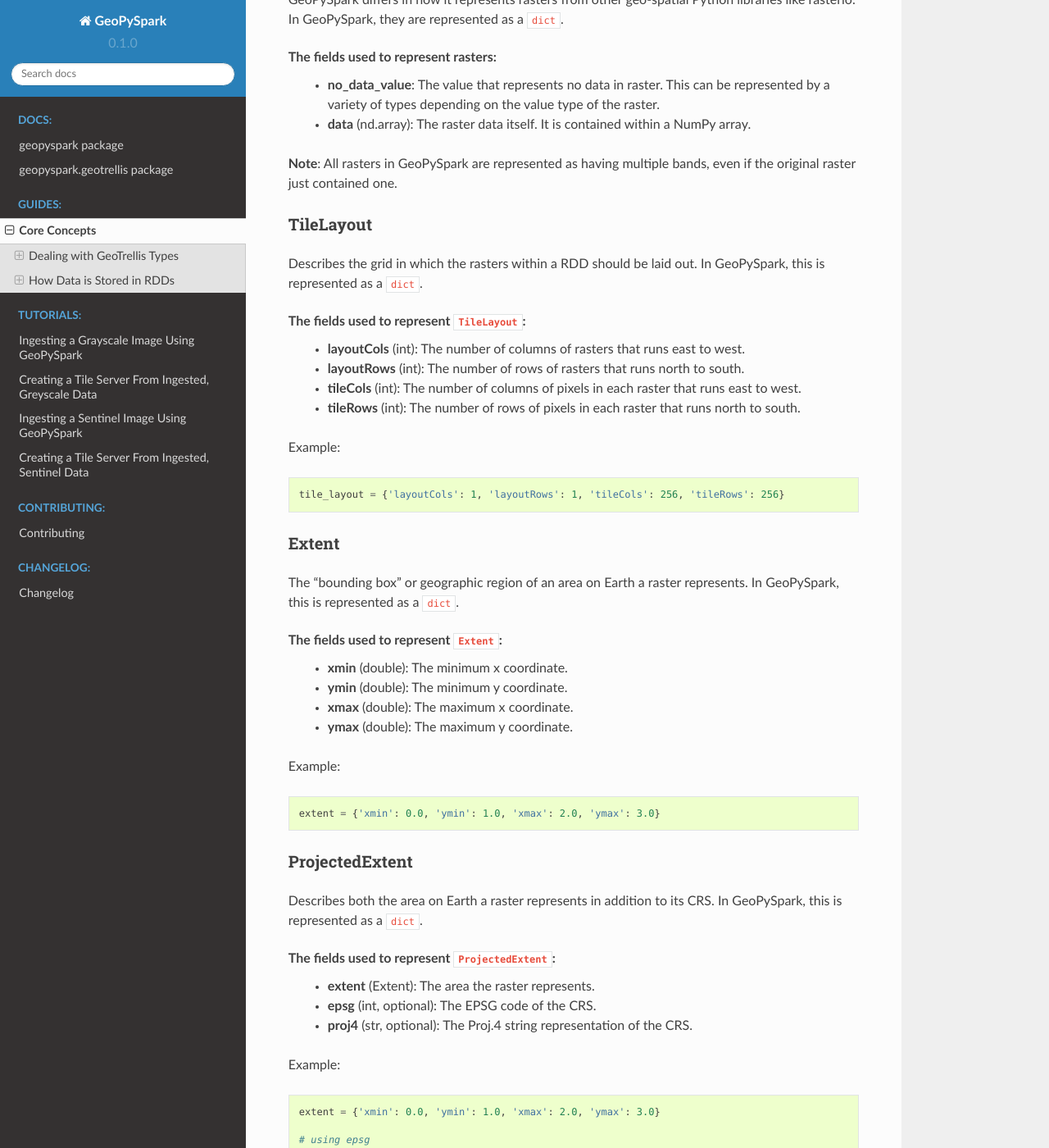
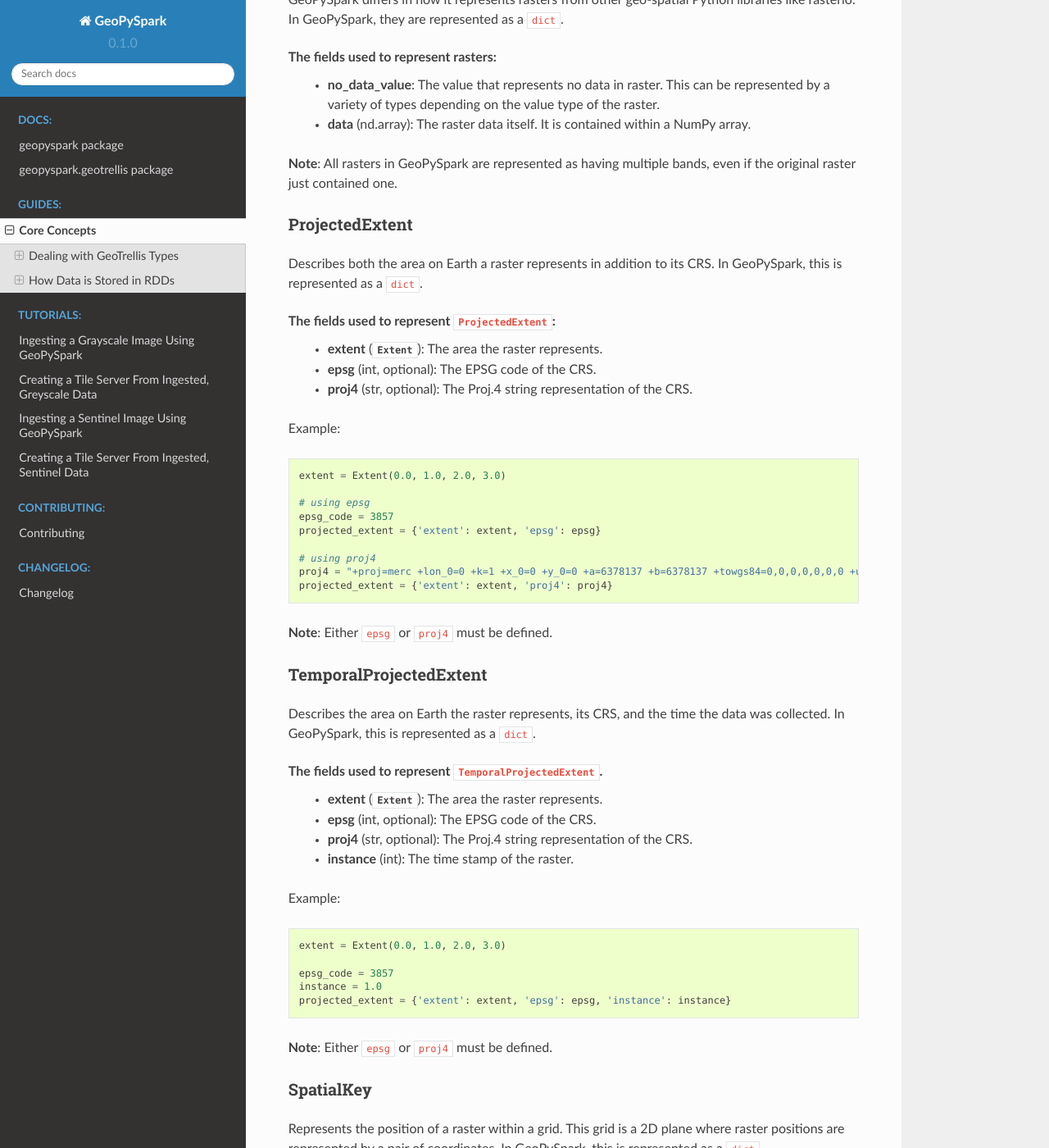
Before and after one commit to locationtech-labs/geopyspark, a Sphinx documentation site: the page built from docs/core_concepts.rst, in a window 1280 px wide and 1400 px high, scrolled down 470 px. Shown: the whole window at 82% size. Built offline with Sphinx 7.4.7 and the Read the Docs theme 2.0.0, drawn with Linux system fonts in a browser that asks for light colours; some of the changed text lies outside the part shown.

Commit message:
Updated core_concepts

```diff
--- a/docs/core_concepts.rst
+++ b/docs/core_concepts.rst
@@ -33,50 +33,6 @@ The fields used to represent rasters:
 **Note**: All rasters in GeoPySpark are represented as having multiple bands,
 even if the original raster just contained one.
 
-.. _tile_layout:
-
-TileLayout
-----------
-
-Describes the grid in which the rasters within a RDD should be laid out.
-In GeoPySpark, this is represented as a ``dict``.
-
-The fields used to represent ``TileLayout``:
- - **layoutCols** (int): The number of columns of rasters that runs east to
-   west.
- - **layoutRows** (int): The number of rows of rasters that runs north to south.
- - **tileCols** (int): The number of columns of pixels in each raster that runs
-   east to west.
- - **tileRows** (int): The number of rows of pixels in each raster that runs
-   north to south.
-
-Example:
-
-.. code:: python
-
-   tile_layout = {'layoutCols': 1, 'layoutRows': 1, 'tileCols': 256, 'tileRows': 256}
-
-.. _extent:
-
-Extent
-------
-
-The "bounding box" or geographic region of an area on Earth a raster represents.
-In GeoPySpark, this is represented as a ``dict``.
-
-The fields used to represent ``Extent``:
- - **xmin** (double): The minimum x coordinate.
- - **ymin** (double): The minimum y coordinate.
- - **xmax** (double): The maximum x coordinate.
- - **ymax** (double): The maximum y coordinate.
-
-Example:
-
-.. code:: python
-
-   extent = {'xmin': 0.0, 'ymin': 1.0, 'xmax': 2.0, 'ymax': 3.0}
-
-
 .. _projected_extent:
 
 ProjectedExtent
@@ -94,7 +51,7 @@ Example:
 
 .. code:: python
 
-   extent = {'xmin': 0.0, 'ymin': 1.0, 'xmax': 2.0, 'ymax': 3.0}
+   extent = Extent(0.0, 1.0, 2.0, 3.0)
 
    # using epsg
    epsg_code = 3857
@@ -125,7 +83,7 @@ Example:
 
 .. code:: python
 
-   extent = {'xmin': 0.0, 'ymin': 1.0, 'xmax': 2.0, 'ymax': 3.0}
+   extent = Extent(0.0, 1.0, 2.0, 3.0)
 
    epsg_code = 3857
    instance = 1.0
@@ -171,43 +129,6 @@ Example:
 .. code:: python
 
    spatial_key = {'col': 0, 'row': 0, 'instant': 0.0}
-
-Bounds
-------
-
-Represents the area covered by all of the values in a RDD on a grid. Uses
-either ``SpatialKey`` s or ``SpaceTimeKey`` s depending on the type of data.
-In GeoPySpark, this is represented as a ``dict``.
-
-The fields used to represent ``Bounds``:
- - **minKey** (SpatialKey or SpaceTimeKey): The smallest SpatialKey or
-   SpaceTimeKey.
- - **maxKey** (SpatialKey or SpaceTimeKey): The largest SpatialKey or
-   SpaceTimeKey.
-
-Example:
-
-.. code:: python
-
-  min_key = {'col': 0, 'row': 0}
-  max_key = {'col' 100', 'row': 100}
-
-  bounds = {'minKey': min_key, 'max_key': max_key}
-
-.. _metadata:
-
-TileLayerMetadata
------------------
-
-Information on the values within a RDD. This is often needed when performing
-certain actions. In GeoPySpark, this is represented as a ``dict``.
-
-The fields that are used to represent ``TileLayerMetadata``:
- - **cellType** (str): The type of all values in the rasters.
- - **layoutDefinition** (dict)
- - **extent** (Extent): The entire area of the source data.
- - **crs** (str): The CRS that the rasters are projected in.
- - **bounds** (Bounds): Represents the min and max boundary of the rasters.
 
 
 How Data is Stored in RDDs
```
Also changed, not shown: other parts of docs/core_concepts.rst (+4 -2 lines).
